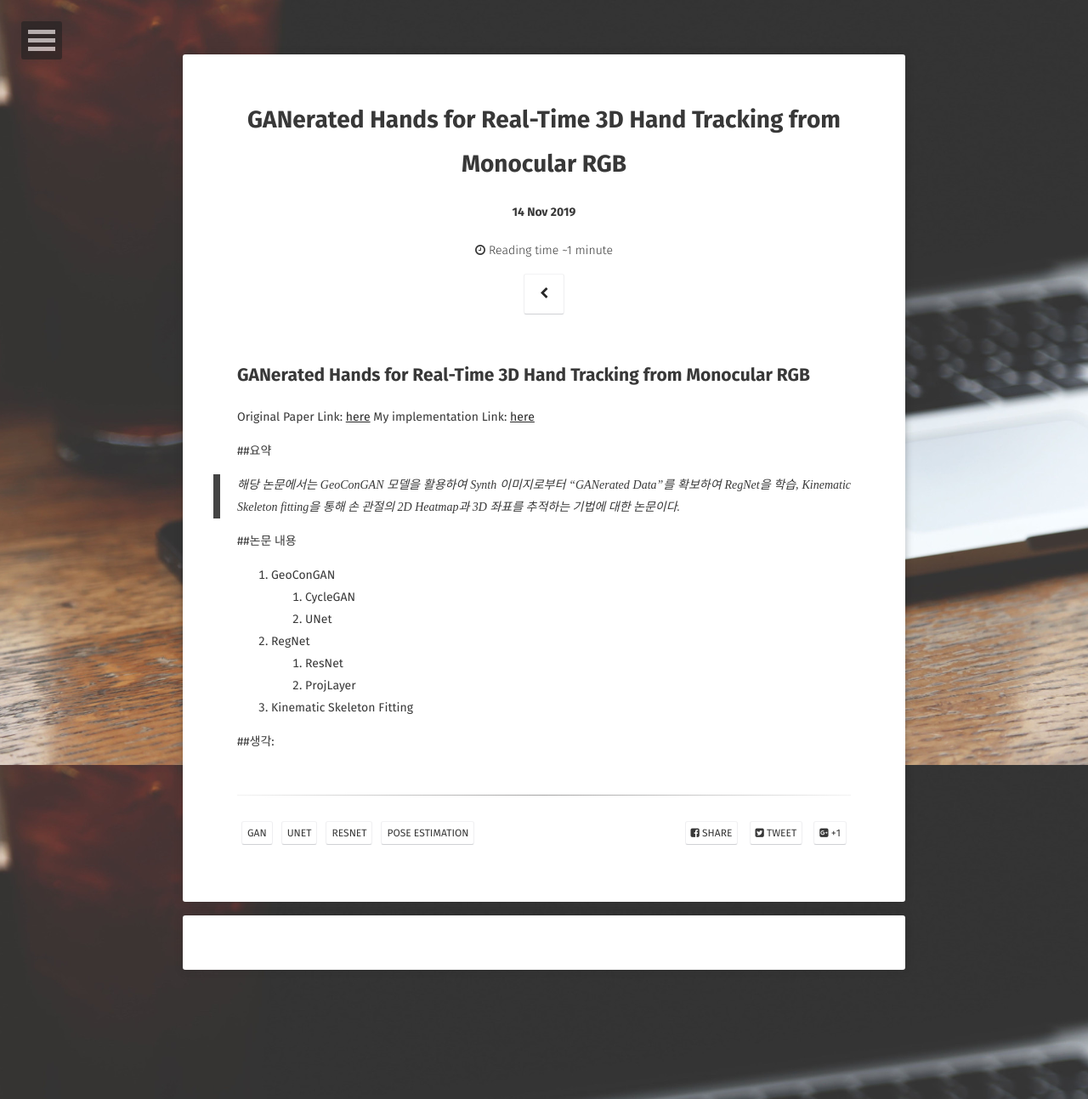
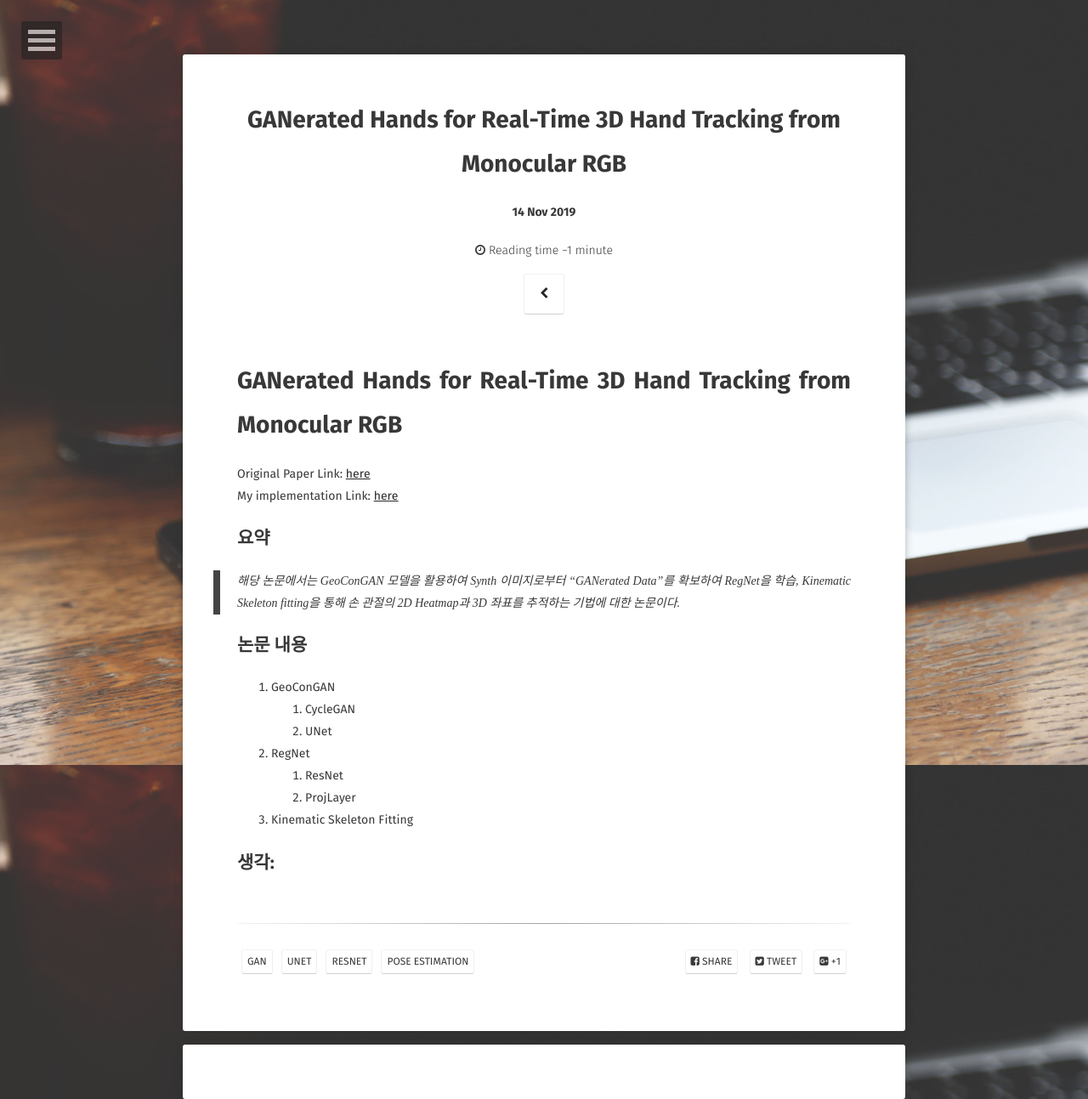
Before and after one commit to Ninebell/ninebell.github.io, a Jekyll site: the page built from _posts/2019-11-14-GANerated Hands for Real-Time 3D Hand Tracking from Monocular RGB.md, in a window 1280 px wide. Shown: the whole page at 85% size. Built offline with Jekyll 4.4.1, drawn with Linux system fonts in a browser that asks for light colours; some web fonts are replaced; comment, search, counter and statistics services are not loaded.

```diff
--- a/_posts/2019-11-14-GANerated Hands for Real-Time 3D Hand Tracking from Monocular RGB.md
+++ b/_posts/2019-11-14-GANerated Hands for Real-Time 3D Hand Tracking from Monocular RGB.md
@@ -8,15 +8,15 @@ paper: true
 comments: true
 ---
 
-## GANerated Hands for Real-Time 3D Hand Tracking from Monocular RGB
+# GANerated Hands for Real-Time 3D Hand Tracking from Monocular RGB
 Original Paper Link: [here](https://handtracker.mpi-inf.mpg.de/projects/GANeratedHands/)
 My implementation Link: [here](https://github.com/Ninebell/GaneratedHandsForReal_TIME)
 
-##요약
+## 요약
 > 해당 논문에서는 GeoConGAN 모델을 활용하여 Synth 이미지로부터 "GANerated Data"를 확보하여 RegNet을 학습,
 > Kinematic Skeleton fitting을 통해 손 관절의 2D Heatmap과 3D 좌표를 추적하는 기법에 대한 논문이다.
 
-##논문 내용
+## 논문 내용
 1. GeoConGAN
     1. CycleGAN
     2. UNet
@@ -27,4 +27,4 @@ My implementation Link: [here](https://github.com/Ninebell/GaneratedHandsForReal
 
 3. Kinematic Skeleton Fitting
 
-##생각:
+## 생각:
```
Also changed, not shown: _posts/2019-11-14-Paper-review-form.md (line endings or trailing spaces).
